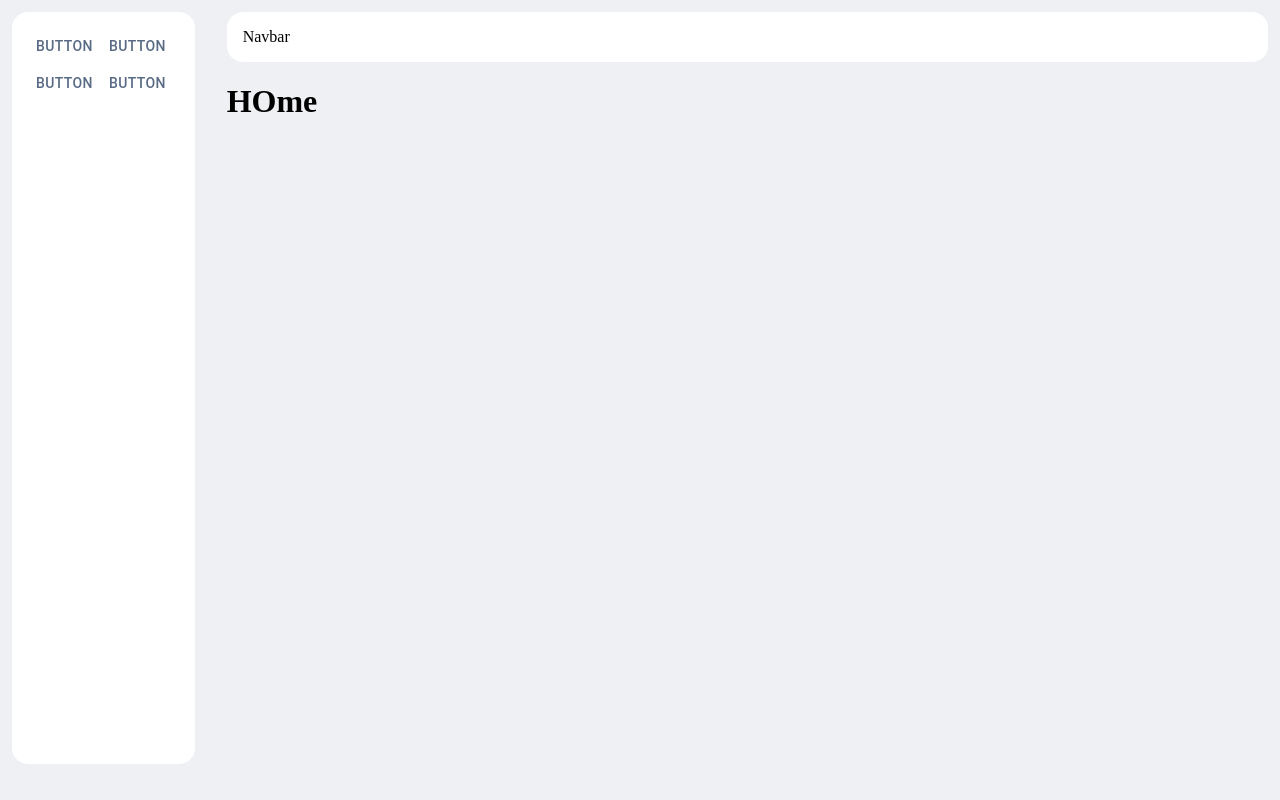
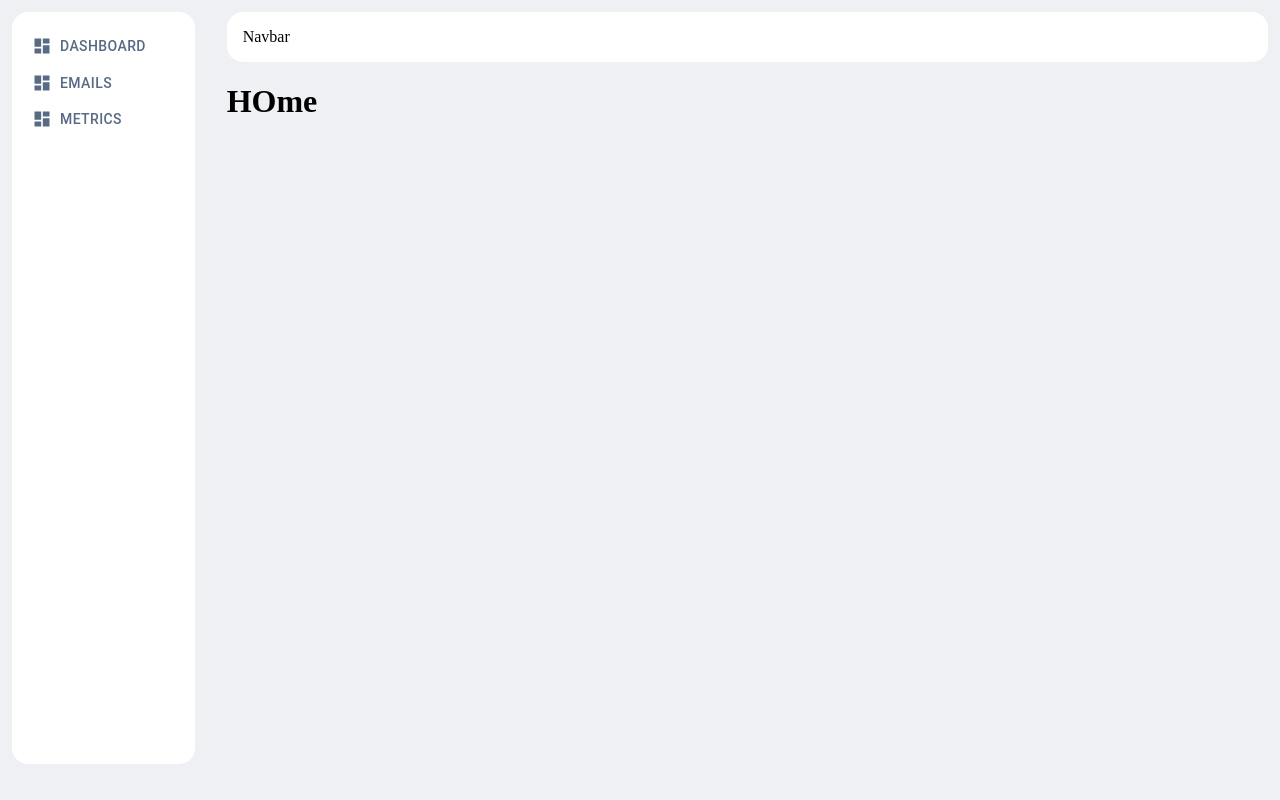
Before and after one commit to GuillermoPerez32/email_phishing_detector, a React (Vite) app in the folder epd-front/: page / in a window 1280 px wide. Built offline with nearby package versions, Linux system fonts and the light colour scheme.

Commit message:
side bar navigation

```diff
--- a/epd-front/src/components/SideBar.tsx
+++ b/epd-front/src/components/SideBar.tsx
@@ -1,5 +1,7 @@
 import { Button } from "@mui/material";
 import { Card } from "./Card";
+import { Link } from "react-router-dom";
+import { Dashboard } from "@mui/icons-material";
 
 export const SideBar = () => {
   return (
@@ -8,10 +10,29 @@ export const SideBar = () => {
         height: "90vh",
       }}
     >
-      <Button>Button</Button>
-      <Button>Button</Button>
-      <Button>Button</Button>
-      <Button>Button</Button>
+      <SideBarItem to="/" startIcon={<Dashboard />}>
+        Dashboard
+      </SideBarItem>
+      <SideBarItem to="emails" startIcon={<Dashboard />}>
+        Emails
+      </SideBarItem>
+      <SideBarItem to="metrics" startIcon={<Dashboard />}>
+        Metrics
+      </SideBarItem>
     </Card>
   );
 };
+
+type Props = {
+  startIcon?: React.ReactNode;
+  children?: React.ReactNode | React.ReactNode[] | string;
+  to: string;
+};
+
+const SideBarItem = ({ startIcon, children, to }: Props) => {
+  return (
+    <Link to={to}>
+      <Button startIcon={startIcon}>{children}</Button>
+    </Link>
+  );
+};
--- a/epd-front/src/theme/light.ts
+++ b/epd-front/src/theme/light.ts
@@ -6,6 +6,9 @@ export const lightTheme = createTheme({
     primary: {
       main: "#586A84",
     },
+    text: {
+      primary: "#586A84"
+    },
     background: {
       default: "#EEF0F4",
     },
```
Also changed, not shown: epd-front/src/router/AppRouter.tsx (+7 -10 lines).
